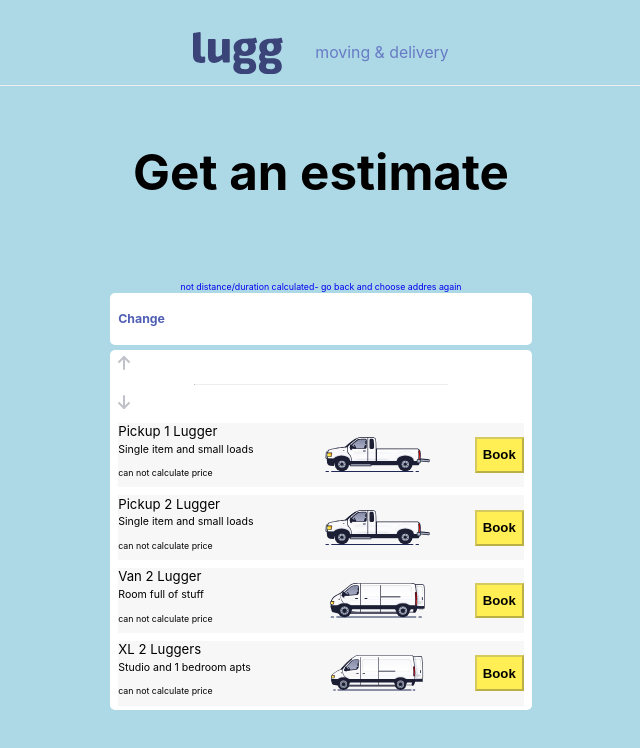
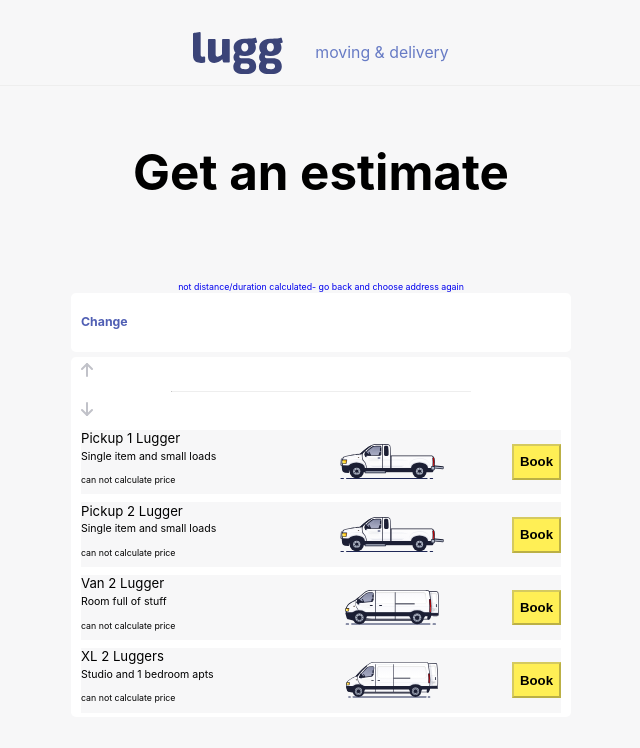
Before and after one commit to barakformanski/delivery-price-list, a React (Create React App) app: page /booking in a window 1280 px wide. Shown: the top 748 px of the page, without its empty margins (319-959 px from the left). Built offline with nearby package versions, Linux system fonts and the light colour scheme.

Commit message:
css- change screen-container layout,display users states on changing pages including input type text to shpw default value, enable cities from google-autocomplete, reset state after submit  cleaning code

```diff
--- a/src/App.css
+++ b/src/App.css
@@ -11,7 +11,8 @@
 
 .screens-container {
   text-align: center;
-  width: 33%;
+  max-width: 80%;
+  width: 500px;
   height: 50%;
   margin-left: auto;
   margin-right: auto;
--- a/src/App.jsx
+++ b/src/App.jsx
@@ -21,6 +21,8 @@
   const [chosenDelivery, setChosenDelivery] = useState("");
   const [distance, setDistance] = useState();
   const [duration, setDuration] = useState();
+  const [destinations, setDestinations] = useState([]);
+  const [origins, setOrigins] = useState([]);
   const [originSelected, setOriginSelected] = useState();
   const [destenitionSelected, setDestenitionSelected] = useState();
   return (
@@ -46,6 +48,10 @@
             element={
               <Addresses
                 chosenDelivery={chosenDelivery}
+                destinations={destinations}
+                setDestinations={setDestinations}
+                origins={origins}
+                setOrigins={setOrigins}
                 distance={distance}
                 setDistance={setDistance}
                 duration={duration}
@@ -68,6 +74,11 @@
                 setOriginSelected={setOriginSelected}
                 destenitionSelected={destenitionSelected}
                 setDestenitionSelected={setDestenitionSelected}
+                setChosenDelivery={setChosenDelivery}
+                destinations={destinations}
+                setDestinations={setDestinations}
+                origins={origins}
+                setOrigins={setOrigins}
               />
             }
           />
--- a/src/components/changeDeliveryComponent/CahngeDeliveryComponent.jsx
+++ b/src/components/changeDeliveryComponent/CahngeDeliveryComponent.jsx
@@ -1,13 +1,15 @@
 import { Link } from "react-router-dom";
 import "./ChangeDeliveryComponent.css";
 
-function ChangeDeliveryComponent({ chosenDelivery }) {
+function ChangeDeliveryComponent({ chosenDelivery, disabled }) {
   return (
     <div className="change-type-container">
       {chosenDelivery.replace("_", " ")}
-      <Link className="link-to-home" to="/">
-        change
-      </Link>
+      {!disabled && (
+        <Link className="link-to-home" to="/">
+          change
+        </Link>
+      )}
     </div>
   );
 }
--- a/src/index.css
+++ b/src/index.css
@@ -21,7 +21,6 @@
 html {
   font-size: 62.5%;
   box-sizing: border-box;
-  /* background-color: rgba(240, 225, 300, 0.363); */
   --background-grey: #f7f7f8;
   --inner-background-grey: #f3f3f6;
   --font-bold-grey: #848793;
@@ -44,25 +43,21 @@
 @media (max-width: 1400px) {
   html {
     font-size: 55%;
-    background-color: lightblue;
   }
 }
 @media (max-width: 1100px) {
   html {
     font-size: 50%;
-    background-color: red;
   }
 }
 @media (max-width: 700px) {
   html {
     font-size: 40%;
-    background-color: green;
   }
 }
 @media (max-width: 500px) {
   html {
     font-size: 30%;
-    background-color: pink;
   }
 }
 
--- a/src/pages/addresses/Addresses.jsx
+++ b/src/pages/addresses/Addresses.jsx
@@ -14,28 +14,30 @@
   setDistance,
   duration,
   setDuration,
+  originSelected,
   setOriginSelected,
+  destenitionSelected,
   setDestenitionSelected,
+  setDestinations,
+  destinations,
+  origins,
+  setOrigins,
 }) {
-  const [destinations, setDestinations] = useState([]);
-  const [origins, setOrigins] = useState([]);
   const shouldRun = useRef(true);
   const autoComplete = useRef();
   const autoComplete2 = useRef();
-  const [typing, setTyping] = useState(false);
 
-  const reset = () => {
-    setOrigins([]);
-    setDestinations([]);
+  const reset = (value = "all") => {
     autoComplete.current.value = "";
     autoComplete2.current.value = "";
     setDistance();
     setDuration();
+
+    setOrigins([]);
+    setDestinations([]);
   };
   useEffect(() => {
     if (origin?.length && destinations?.length) {
-      // if (distance && duration)
-      console.log("Distance & Duration have updated", distance, duration);
       shouldRun.current = true;
     }
   }, [destinations?.length, origins?.length, distance, duration]);
@@ -43,15 +45,12 @@
   const distanceCallback = (response) => {
     try {
       if (response.rows[0].elements[0].status.toLowerCase() === "ok") {
-        console.log("distanc inside CB", distance);
-        console.log("duration inside CB", duration);
-        console.log("response", response);
         setDistance(response.rows[0].elements[0].distance);
         setDuration(response.rows[0].elements[0].duration);
         shouldRun.current = false;
       } else {
         alert(
-          "Error on google calculation for your choicesץ Tere might be some reasins for this. try to choose places from the same region (two Israelies paces for example), or to relaod the app"
+          "Server Error form google calculation. Tere might be some reasons for this. try to choose places from the same region (two Israelies places for example), or to relaod the app if nothing help"
         );
         reset();
       }
@@ -59,7 +58,10 @@
       console.log(e);
     }
   };
-
+  const options = {
+    types: ["geocode", "establishment"],
+  };
+  const apiKey = process.env.REACT_APP_API_KEY;
   return (
     <div className="addresses">
       <ChangeDeliveryComponent chosenDelivery={chosenDelivery} />
@@ -72,33 +74,29 @@
           <div className="label-and-autocomplete-container">
             <label className="auto-complete-label">Pick up from</label>
             <Autocomplete
-              onChange={(e) => setTyping(true)}
+              defaultValue={originSelected && originSelected}
+              onChange={(e) => setOrigins()}
               ref={autoComplete}
               placeholder="type and select origin's address"
-              apiKey={process.env.REACT_APP_API_KEY}
+              apiKey={apiKey}
+              options={options}
               onPlaceSelected={(place) => {
-                console.log(place);
-                console.log("Lat", place?.geometry?.location?.lat());
-                console.log("Lng", place?.geometry?.location?.lng());
                 setOrigins([
                   {
                     lat: place.geometry.location.lat(),
                     lng: place.geometry.location.lng(),
                   },
                 ]);
-                setTyping(false);
                 setOriginSelected(autoComplete.current.value);
               }}
             />
-            {console.log("autoComplete", autoComplete)}
           </div>
         </div>
         <hr className="hr-header" />
         {destinations &&
           distance &&
-          autoComplete?.current?.value &&
-          autoComplete2?.current?.value &&
-          !typing && (
+          origins?.length > 0 &&
+          destinations?.length > 0 && (
             <div className="continue-or-reset">
               <Link to="/booking" className="continue-to-booking">
                 continue to booking
@@ -114,22 +112,21 @@
           <div className="label-and-autocomplete-container">
             <label className="auto-complete-label">Pick up from</label>
             <Autocomplete
-              onChange={(e) => setTyping(true)}
+              defaultValue={destenitionSelected && destenitionSelected}
+              onChange={(e) => {
+                setDestinations();
+              }}
               ref={autoComplete2}
               placeholder="type and select address"
-              apiKey={process.env.REACT_APP_API_KEY}
+              apiKey={apiKey}
+              options={options}
               onPlaceSelected={(place) => {
-                console.log(place);
-                console.log("Lat", place?.geometry?.location?.lat());
-                // console.log("typeof", typeof place?.geometry?.location?.lat());
-                console.log("Lng", place?.geometry?.location?.lng());
                 setDestinations([
                   {
                     lat: place.geometry.location.lat(),
                     lng: place.geometry.location.lng(),
                   },
                 ]);
-                setTyping(false);
                 setDestenitionSelected(autoComplete2.current.value);
               }}
             />
@@ -142,17 +139,12 @@
             options={{
               destinations: destinations,
               origins: origins,
-              // destinations: [{ lat: 1.296788, lng: 103.778961 }],
-              // origins: [{ lng: 103.780267, lat: 1.291692 }],
-              // @ts-ignore:Type '"DRIVING"' is not assignable to type 'TravelMode'// Type '"DRIVING"' is not assignable to type 'TravelMode'
+
               travelMode: "DRIVING",
             }}
             callback={distanceCallback}
           />
         )}
-        {/* <div>distance:{distance && distance.text}</div>
-        {console.log("DISTANCE", distance)}
-        <div> duration:{duration && duration.text}</div> */}
 
         <div className="moving-apatment-svg-container">
           <img
@@ -163,7 +155,6 @@
         </div>
         <footer>
           <p>
-            {" "}
             All our Luggers are equipped with the necessary tools such as
             straps, blankets and wrap to protect your items.
           </p>
--- a/src/pages/booking/Booking.js
+++ b/src/pages/booking/Booking.jsx
@@ -1,4 +1,4 @@
-import { useEffect, useRef, useState } from "react";
+import { useEffect, useState } from "react";
 import { Link, useNavigate } from "react-router-dom";
 
 import ArrowUp from "../../assets/images/ArrowUp.svg";
@@ -17,6 +17,11 @@
   chosenDelivery,
   originSelected,
   destenitionSelected,
+  setOriginSelected,
+  setDestenitionSelected,
+  setChosenDelivery,
+  setDestinations,
+  setOrigins,
 }) => {
   const navigate = useNavigate();
 
@@ -57,13 +62,10 @@
   const [selectedOption, setSelectedOption] = useState(null);
 
   const renderModal = (pricePerKm, pricePerMin, modalType, totalPrice) => {
-    console.log("modalType", modalType);
-    console.log("selectedOption", selectedOption);
-
     if (modalType === "errorModal") {
       return (
         <Link to="/addresses">
-          not distance/duration calculated- go back and choose addres again
+          not distance/duration calculated- go back and choose address again
         </Link>
       );
     } else {
@@ -94,6 +96,10 @@
                 onClick={() => {
                   setsubmitModal(false);
                   setButtonClassName("car-svg");
+                  setOriginSelected("");
+                  setDestenitionSelected("");
+                  setChosenDelivery("");
+
                   navigate("/");
                 }}
               >
@@ -118,6 +124,8 @@
     setSelectedOption(index);
     setsubmitModal(true);
     setButtonClassName("car-svg-animation");
+    setOrigins([]);
+    setDestinations([]);
   };
 
   useEffect(() => {
@@ -130,7 +138,10 @@
         <div style={{}}>{renderModal(null, null, "errorModal")}</div>
       )}
       <div>
-        <ChangeDeliveryComponent chosenDelivery={chosenDelivery} />
+        <ChangeDeliveryComponent
+          chosenDelivery={chosenDelivery}
+          disabled={submitModal}
+        />
       </div>
       <div className="booking-page-inner-container">
         <div className="address-container">
@@ -157,8 +168,7 @@
               >
                 <p className="opt-title">{opt.title}</p>
                 <p className="opt-description">{opt.description}</p>
-                {console.log("distance", distance)}
-                {console.log("duration", duration)}
+
                 {distance && duration ? (
                   <p className="opt-price">
                     {calculatePrice(
--- a/src/pages/deliveryType/DeliveryType.js
+++ b/src/pages/deliveryType/DeliveryType.jsx
@@ -51,7 +51,6 @@
                 navigate("addresses");
               }}
             >
-              {console.log(type)}
               <img
                 className="delivery-type-svg"
                 src={chooseSvg(type)}
```
Also changed, not shown: tsconfig.json (deleted, +0 -26 lines), src/components/header/Header.jsx (renamed from src/components/header/Header.js), src/pages/notFound/NotFound.jsx (renamed from src/pages/notFound/NotFound.js), 1 other file (tests, documents, lock files or other folders).
